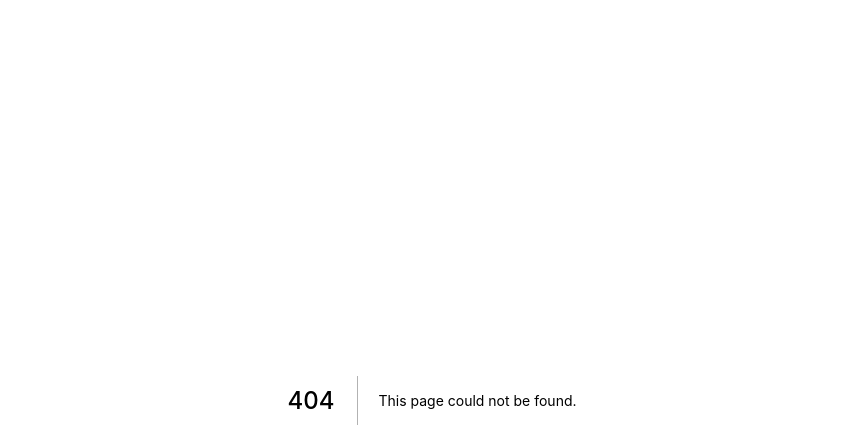
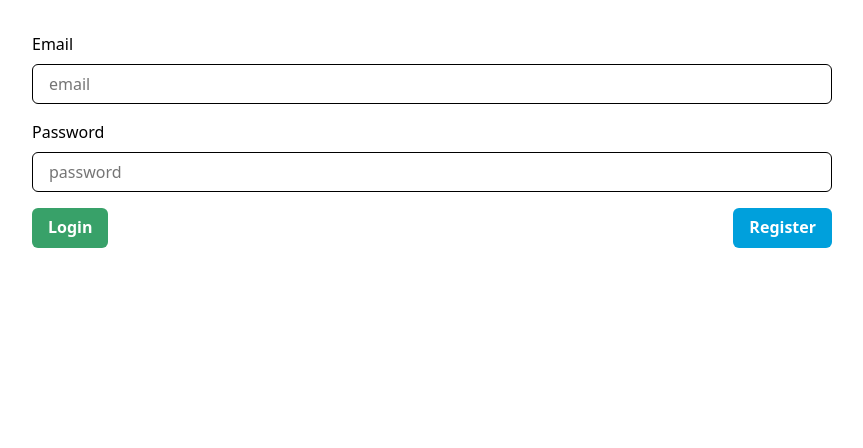
Before and after one commit to Codejar-LLC/five-o-clock-somewhere, a Next.js app in the folder public/: page /login in a window 1280 px wide. Before the commit this address had no page. Shown: the top 448 px of the page, without its empty margins (208-1071 px from the left). Built offline with nearby package versions, Linux system fonts and the light colour scheme.

Commit message:
Add login screen for previously created users

```diff
--- a/public/src/generated/graphql.tsx
+++ b/public/src/generated/graphql.tsx
@@ -96,6 +96,26 @@ export type WorkEventInput = {
   clock_out?: Maybe<Scalars['DateTime']>;
 };
 
+export type LoginMutationVariables = Exact<{
+  email: Scalars['String'];
+  pass: Scalars['String'];
+}>;
+
+
+export type LoginMutation = (
+  { __typename?: 'Mutation' }
+  & { login: (
+    { __typename?: 'Response' }
+    & { errors?: Maybe<Array<(
+      { __typename?: 'FieldError' }
+      & Pick<FieldError, 'field' | 'message'>
+    )>>, user?: Maybe<(
+      { __typename?: 'User' }
+      & Pick<User, 'id' | 'email' | 'first_name' | 'last_name'>
+    )> }
+  ) }
+);
+
 export type RegisterMutationVariables = Exact<{
   email: Scalars['String'];
   pass: Scalars['String'];
@@ -119,6 +139,49 @@ export type RegisterMutation = (
 );
 
 
+export const LoginDocument = gql`
+    mutation Login($email: String!, $pass: String!) {
+  login(password: $pass, email: $email) {
+    errors {
+      field
+      message
+    }
+    user {
+      id
+      email
+      first_name
+      last_name
+    }
+  }
+}
+    `;
+export type LoginMutationFn = Apollo.MutationFunction<LoginMutation, LoginMutationVariables>;
+
+/**
+ * __useLoginMutation__
+ *
+ * To run a mutation, you first call `useLoginMutation` within a React component and pass it any options that fit your needs.
+ * When your component renders, `useLoginMutation` returns a tuple that includes:
+ * - A mutate function that you can call at any time to execute the mutation
+ * - An object with fields that represent the current status of the mutation's execution
+ *
+ * @param baseOptions options that will be passed into the mutation, supported options are listed on: https://www.apollographql.com/docs/react/api/react-hooks/#options-2;
+ *
+ * @example
+ * const [loginMutation, { data, loading, error }] = useLoginMutation({
+ *   variables: {
+ *      email: // value for 'email'
+ *      pass: // value for 'pass'
+ *   },
+ * });
+ */
+export function useLoginMutation(baseOptions?: Apollo.MutationHookOptions<LoginMutation, LoginMutationVariables>) {
+        const options = {...defaultOptions, ...baseOptions}
+        return Apollo.useMutation<LoginMutation, LoginMutationVariables>(LoginDocument, options);
+      }
+export type LoginMutationHookResult = ReturnType<typeof useLoginMutation>;
+export type LoginMutationResult = Apollo.MutationResult<LoginMutation>;
+export type LoginMutationOptions = Apollo.BaseMutationOptions<LoginMutation, LoginMutationVariables>;
 export const RegisterDocument = gql`
     mutation Register($email: String!, $pass: String!, $fname: String!, $lname: String!) {
   createUser(
--- /dev/null
+++ b/public/src/pages/login.tsx
@@ -0,0 +1,50 @@
+import React from 'react';
+import "formik";
+import {Form, Formik} from "formik";
+import {Wrapper} from "../components/Wrapper";
+import {InputField} from "../components/InputField";
+import {Box, Button, FormControl, FormLabel, Input} from "@chakra-ui/react";
+import {useLoginMutation} from "../generated/graphql";
+import {setErrorMap} from "../utils/setErrorMap";
+import {useRouter} from "next/router";
+
+const Login: React.FC<{}> = ({}) => {
+    const router = useRouter();
+    const [login] = useLoginMutation();
+    return (
+        <Wrapper>
+            <Formik initialValues={{first_name: "", last_name: "", email: "", password: ""}}
+                    onSubmit={async (values, {setErrors}) => {
+                        const response = await login({
+                            variables: {
+                                email: values.email,
+                                pass: values.password,
+                            }
+                        });
+                        if (response.data?.login?.errors) {
+                            setErrors(setErrorMap(response.data.login.errors));
+                            return;
+                        }
+                        router.push("/");
+                    }}>
+                {({isSubmitting}) =>
+                    <Form>
+                        <Box mt={4}>
+                            <InputField name='email' label='Email' placeholder='email'/>
+                        </Box>
+                        <Box mt={4}>
+                            <InputField name='password' label='Password' type='password' placeholder='password'/>
+                        </Box>
+                        <Box>
+                            <Button size="md" isLoading={isSubmitting} mt={4} type="submit"
+                                    colorScheme="green">Login</Button>
+                            <Button size="md" mt={4} colorScheme="linkedin" float="right">Register</Button>
+                        </Box>
+                    </Form>
+                }
+            </Formik>
+        </Wrapper>
+    );
+}
+
+export default Login;
```
Also changed, not shown: public/src/graphql/mutations/login.graphql (added, +17 -0 lines), 1 other file (tests, documents, lock files or other folders).
